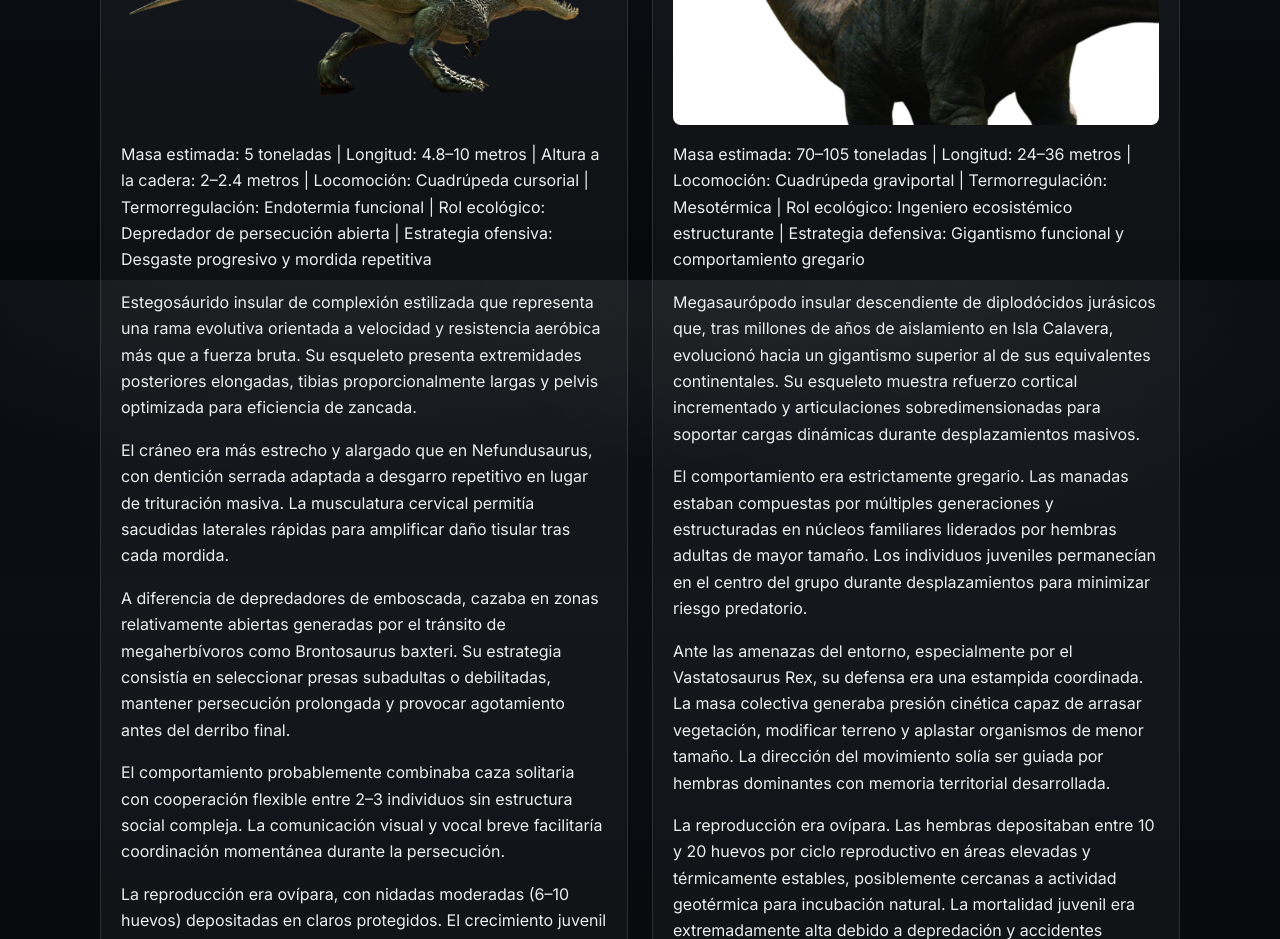
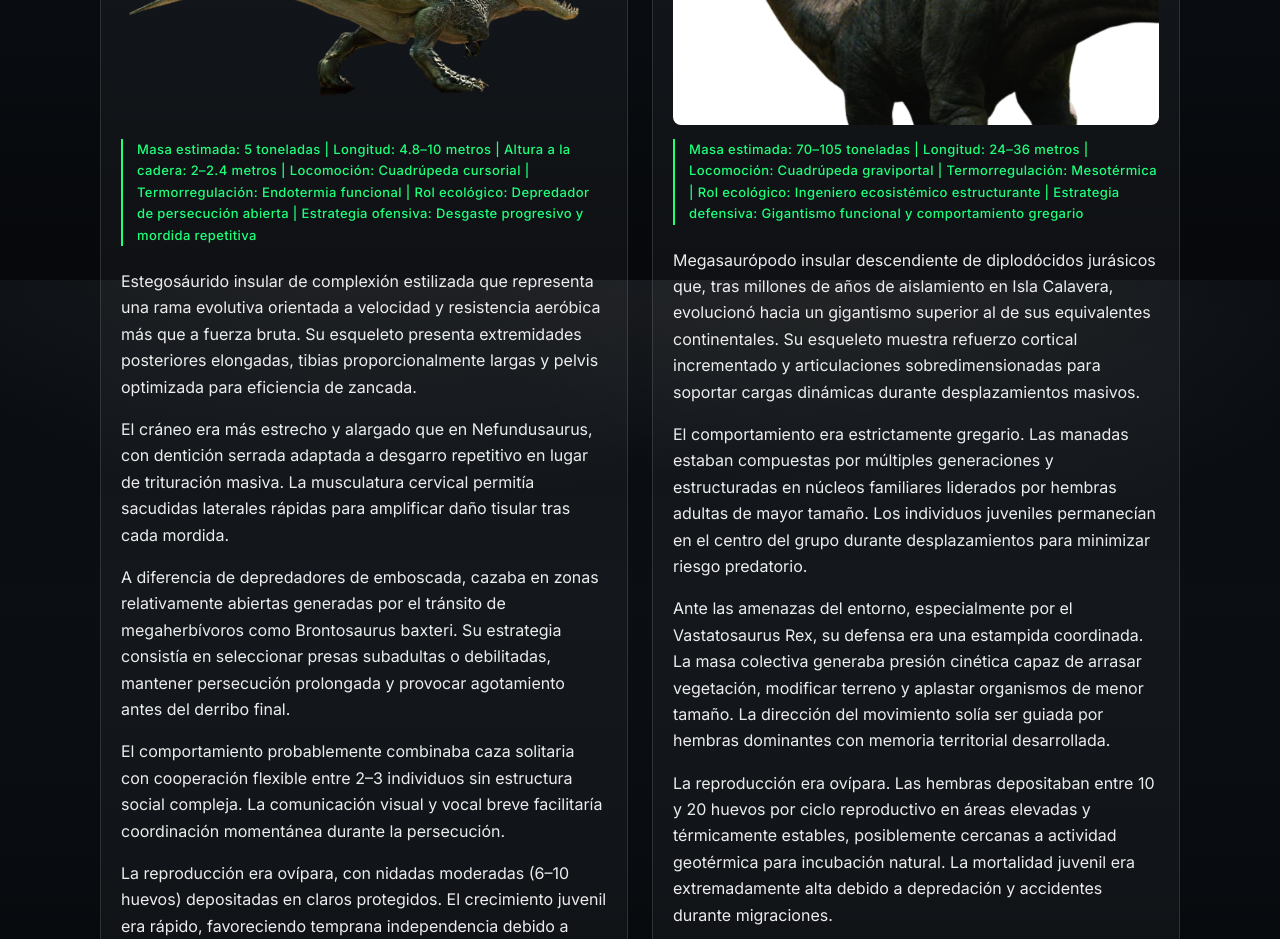
Before and after one commit to lu-developer476/Dinosauria, a React (Vite) app: page / in a window 1280 px wide. Shown: the part 2920-3859 px from the top of the page. Built offline with nearby package versions, Linux system fonts and the light colour scheme.

Commit message:
styles.css

```diff
--- a/src/styles.css
+++ b/src/styles.css
@@ -117,6 +117,17 @@ section[id]{scroll-margin-top:90px}
   to{opacity:1;transform:translateY(0);}
 }
 
+/* FICHA TÉCNICA VERDE (PRIMER PÁRRAFO) */
+.dino-text p:first-child{
+  font-size:13px;
+  color:var(--accent);
+  border-left:2px solid var(--accent);
+  padding-left:14px;
+  margin-bottom:22px;
+  font-weight:500;
+  letter-spacing:0.4px;
+}
+
 /* FILTROS */
 .filters{
   display:flex;
```
